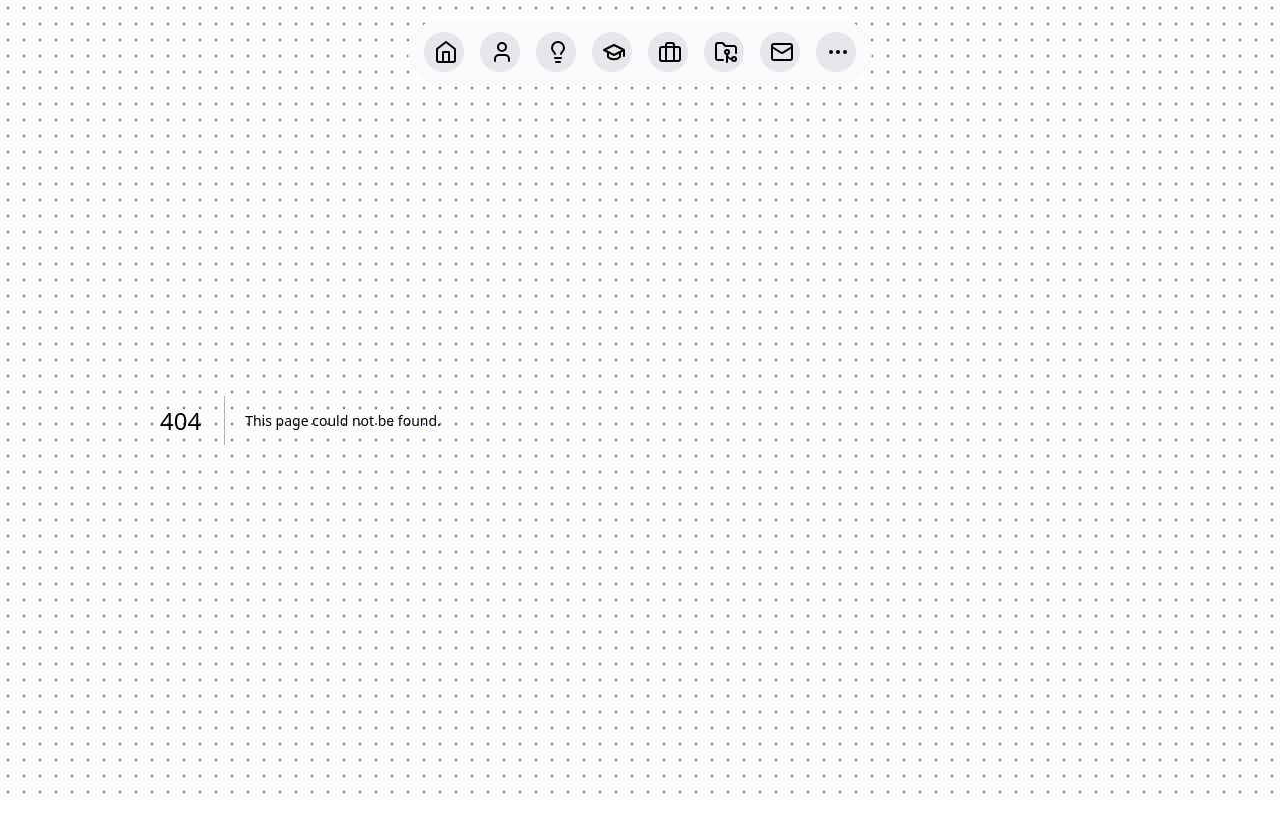
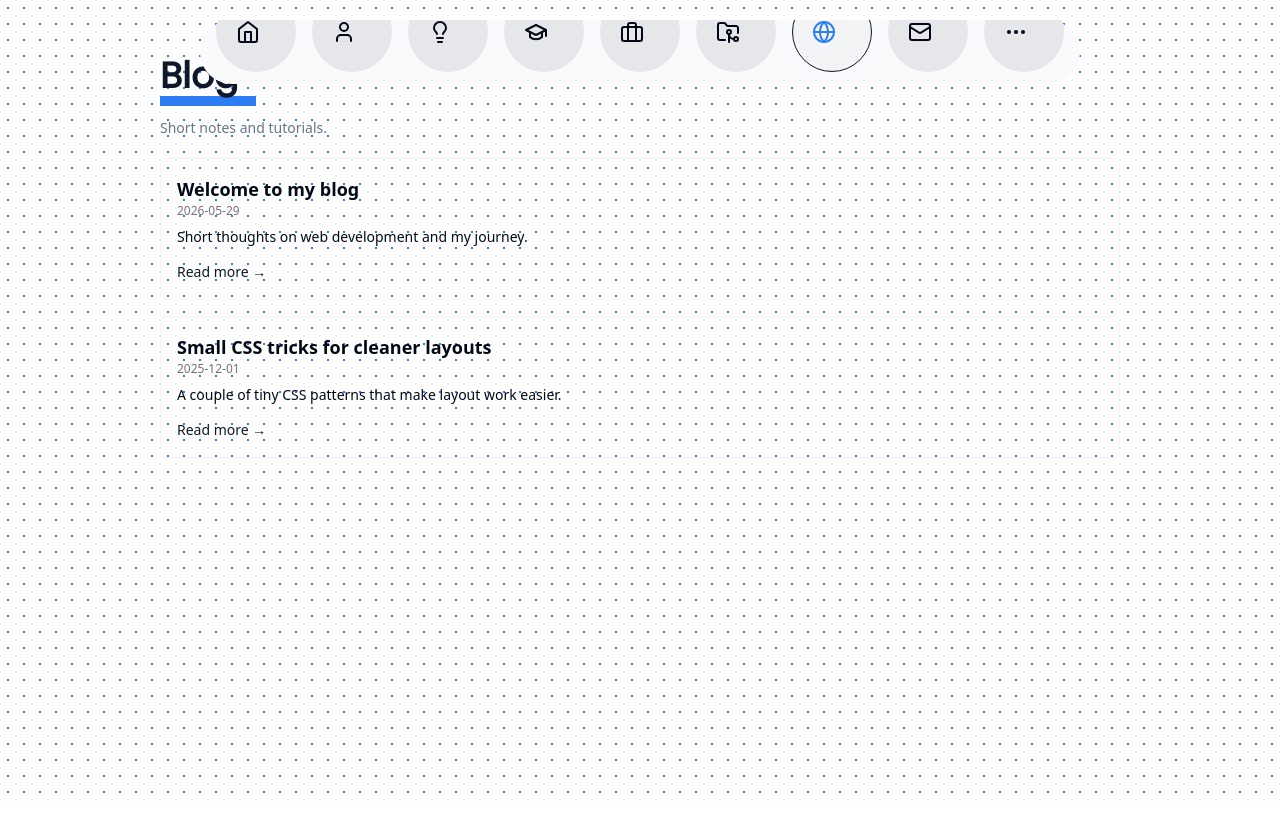
Before and after one commit to mokone-september/Portfolio, a Next.js app: page /blog in a window 1280 px wide. Before the commit this address had no page. Built offline with nearby package versions, Linux system fonts and the light colour scheme.

Commit message:
feat: implement blog functionality with dynamic post rendering and navigation

```diff
--- /dev/null
+++ b/src/app/blog/[slug]/page.tsx
@@ -0,0 +1,22 @@
+import { getPostBySlug } from "@/content/blog/posts";
+import { notFound } from "next/navigation";
+
+type Props = {
+  params: { slug: string };
+};
+
+export default function PostPage({ params }: Props) {
+  const post = getPostBySlug(params.slug);
+  if (!post) notFound();
+
+  return (
+    <article className="max-w-3xl w-full prose prose-slate dark:prose-invert">
+      <h1 className="text-2xl font-bold">{post.title}</h1>
+      <p className="text-xs text-neutral-500">{post.date}</p>
+      <div
+        className="mt-4"
+        dangerouslySetInnerHTML={{ __html: post.contentHtml }}
+      />
+    </article>
+  );
+}
--- /dev/null
+++ b/src/app/blog/page.tsx
@@ -0,0 +1,39 @@
+import Link from "next/link";
+import { getAllPosts } from "@/content/blog/posts";
+import Heading from "@/components/Heading";
+
+export default function BlogPage() {
+  const posts = getAllPosts();
+
+  return (
+    <div className="h-full w-full relative flex flex-col items-start gap-5 overflow-hidden">
+      <div className="flex flex-col gap-3">
+        <Heading>Blog</Heading>
+        <p className="text-sm text-muted-foreground">Short notes and tutorials.</p>
+      </div>
+
+      <div className="w-full flex flex-col gap-4">
+        {posts.map((post) => (
+          <article
+            key={post.slug}
+            className="w-full border border-gray-100 dark:border-neutral-800 p-4 rounded-md"
+          >
+            <h3 className="text-lg font-semibold">
+              <Link href={`/blog/${post.slug}`}>{post.title}</Link>
+            </h3>
+            <p className="text-xs text-neutral-500">{post.date}</p>
+            <p className="mt-2 text-sm">{post.excerpt}</p>
+            <div className="mt-3">
+              <Link
+                href={`/blog/${post.slug}`}
+                className="text-sm text-primary hover:underline"
+              >
+                Read more →
+              </Link>
+            </div>
+          </article>
+        ))}
+      </div>
+    </div>
+  );
+}
--- a/src/components/Navbar.tsx
+++ b/src/components/Navbar.tsx
@@ -11,6 +11,7 @@ import {
   Mail,
   MoreHorizontal,
   User,
+  Globe,
 } from "lucide-react";
 
 import {
@@ -35,6 +36,7 @@ const Navbar = () => {
     { title: "Education", icon: <GraduationCap />, href: "/education" },
     { title: "Work", icon: <Briefcase />, href: "/work" },
     { title: "Projects", icon: <FolderGit2 />, href: "/projects" },
+    { title: "Blog", icon: <Globe />, href: "/blog" },
     { title: "Contact us", icon: <Mail />, href: "/contact" },
     { title: "More", icon: <MoreHorizontal />, href: "/more" },
   ];
--- /dev/null
+++ b/src/content/blog/posts.ts
@@ -0,0 +1,49 @@
+export type Post = {
+  slug: string;
+  title: string;
+  date: string;
+  excerpt: string;
+  contentHtml: string; // simple HTML content stored as string
+};
+
+export const posts: Post[] = [
+  {
+    slug: "welcome",
+    title: "Welcome to my blog",
+    date: "2026-05-29",
+    excerpt: "Short thoughts on web development and my journey.",
+    contentHtml: `
+      <h2>Welcome</h2>
+      <p>Thanks for visiting my portfolio — this is the start of a small blog where I share notes about web development, design, and the odd tip or trick I pick up along the way.</p>
+      <h3>What to expect</h3>
+      <ul>
+        <li>Practical front-end tips</li>
+        <li>Short walkthroughs</li>
+        <li>Project postmortems</li>
+      </ul>
+      <p>I’ll keep posts short and actionable — more to come.</p>
+    `,
+  },
+  {
+    slug: "small-css-tricks",
+    title: "Small CSS tricks for cleaner layouts",
+    date: "2025-12-01",
+    excerpt: "A couple of tiny CSS patterns that make layout work easier.",
+    contentHtml: `
+      <h2>Small CSS Tricks</h2>
+      <p>Here are two small patterns I use frequently:</p>
+      <h4>1. Use gap on flex containers</h4>
+      <p>Instead of adding margins to children, use <code>gap</code> on the parent to keep spacing consistent.</p>
+      <h4>2. Min-height with padding</h4>
+      <p>Use <code>min-height: calc(100vh - header-height)</code> and add padding instead of relying on exact heights.</p>
+    `,
+  },
+];
+
+export function getAllPosts() {
+  return posts.sort((a, b) => (a.date < b.date ? 1 : -1));
+}
+
+export function getPostBySlug(slug: string) {
+  return posts.find((p) => p.slug === slug) ?? null;
+}
```
